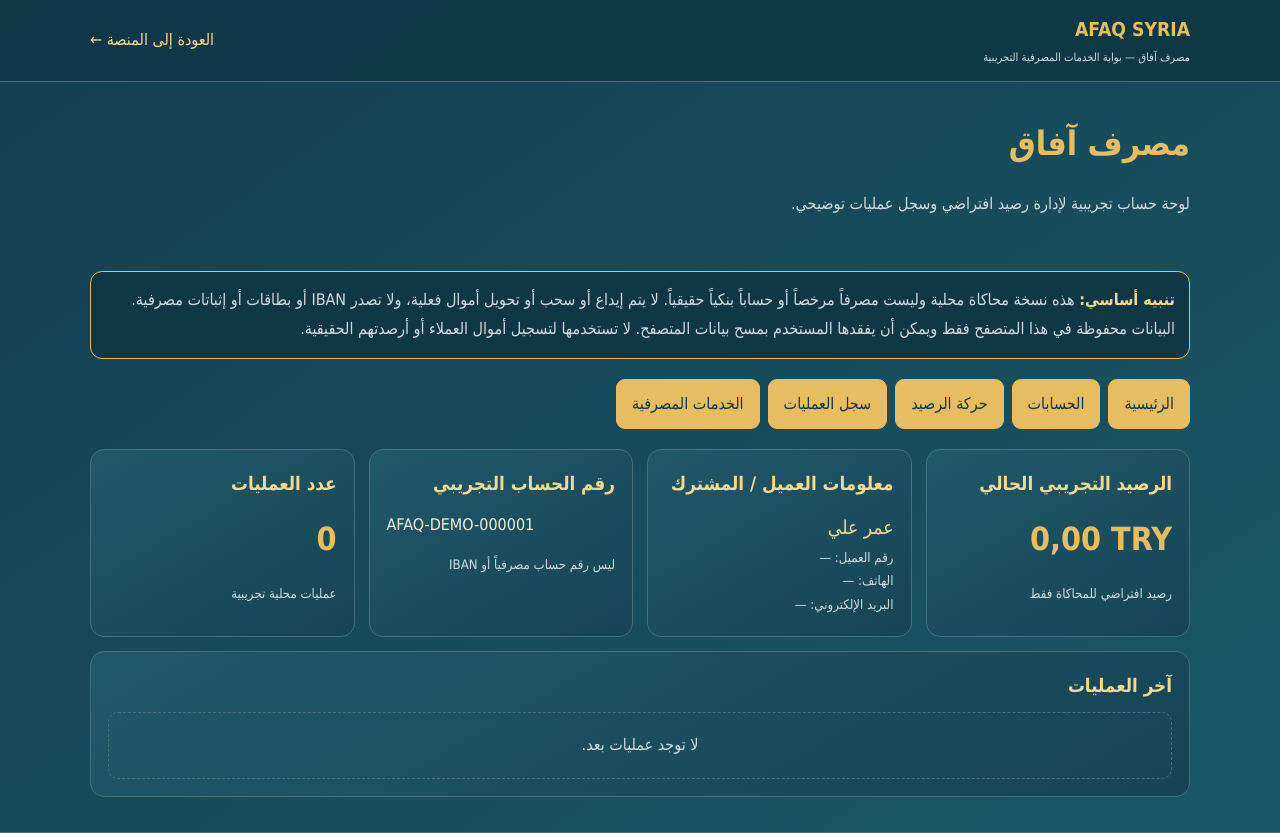
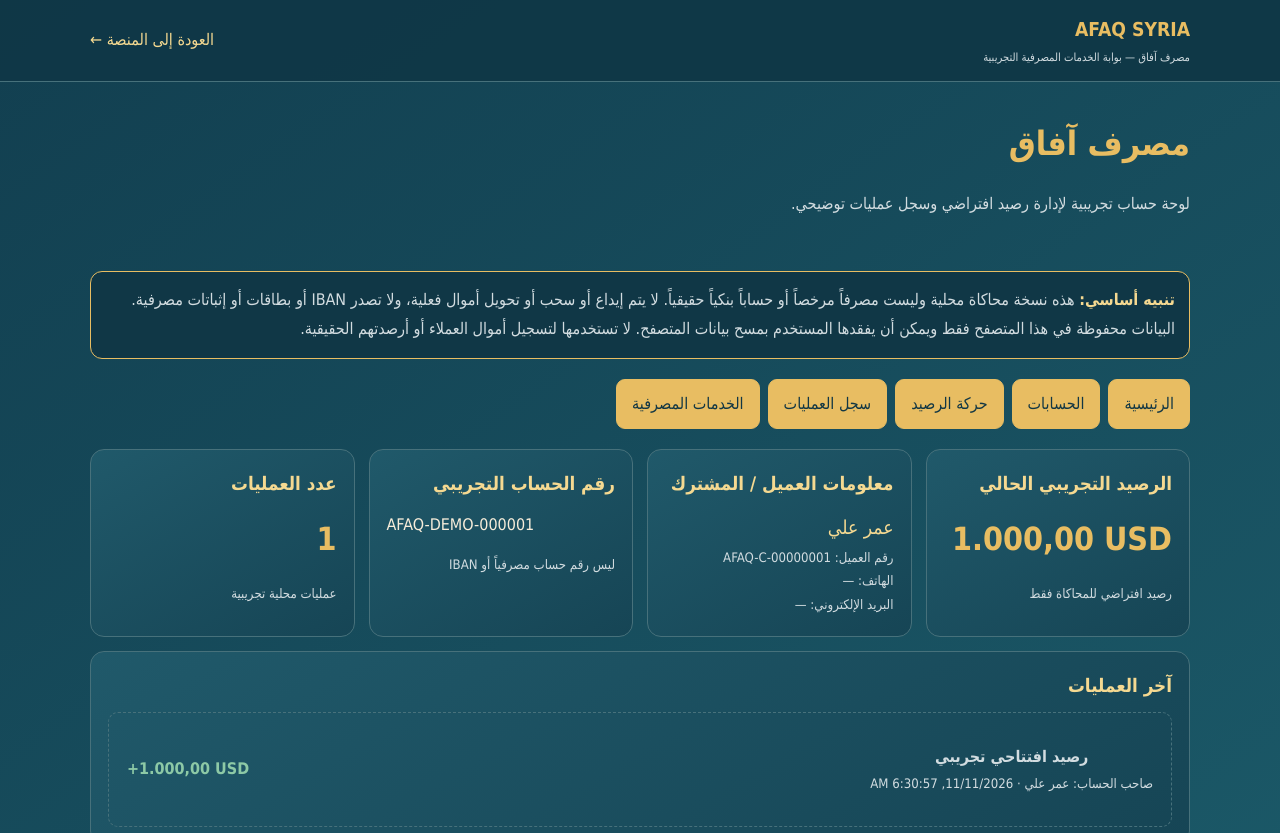
Before and after one commit to oa626114-boop/afaq-syria-platform, a plain HTML site: page bank.html in a window 1280 px wide. Shown: the top 833 px of the page. Drawn offline with Linux system fonts and the light colour scheme.

Commit message:
Initialize AFAQ Bank demo profile for Omar Ali with 1000 USD test balance

```diff
--- a/bank.html
+++ b/bank.html
@@ -25,10 +25,15 @@
 </main><footer><div class="wrap">AFAQ SYRIA · مصرف آفاق · نموذج تجريبي محلي غير مصرفي</div></footer>
 <script>
 const STORE='afaqBankDemoLedgerV1';
-const initial=()=>({holder:'عمر علي',customerId:'',phone:'',email:'',currency:'TRY',balance:0,account:'AFAQ-DEMO-000001',transactions:[]});
+const initial=()=>({holder:'عمر علي',customerId:'AFAQ-C-00000001',phone:'',email:'',currency:'USD',balance:1000,account:'AFAQ-DEMO-000001',transactions:[{type:'credit',amount:1000,holder:'عمر علي',note:'رصيد افتتاحي تجريبي',date:new Date().toISOString()}]});
 function read(){try{const v=JSON.parse(localStorage.getItem(STORE));return v&&Array.isArray(v.transactions)?v:initial()}catch(e){return initial()}}
 let state=read();
-if(!state.holder||!state.holder.trim()){state.holder='عمر علي';localStorage.setItem(STORE,JSON.stringify(state))}
+const SETUP_KEY='afaqBankDemoSetupV2';
+if(localStorage.getItem(SETUP_KEY)!=='done'){
+ state={...state,holder:'عمر علي',customerId:state.customerId||'AFAQ-C-00000001',currency:'USD',balance:1000,transactions:[{type:'credit',amount:1000,holder:'عمر علي',note:'رصيد افتتاحي تجريبي',date:new Date().toISOString()}]};
+ localStorage.setItem(STORE,JSON.stringify(state));
+ localStorage.setItem(SETUP_KEY,'done');
+}
 function save(){localStorage.setItem(STORE,JSON.stringify(state));render()}
 function money(n){return new Intl.NumberFormat('tr-TR',{minimumFractionDigits:2,maximumFractionDigits:2}).format(n)+' '+state.currency}
 function render(){document.getElementById('mainBalance').textContent=money(state.balance);document.getElementById('accountNumber').textContent=state.account;document.getElementById('transactionCount').textContent=state.transactions.length;document.getElementById('accountHolder').value=state.holder;document.getElementById('customerPhone').value=state.phone||'';document.getElementById('customerEmail').value=state.email||'';document.getElementById('overviewHolder').textContent=state.holder||'لم يتم إدخال الاسم بعد';document.getElementById('overviewCustomerId').textContent='رقم العميل: '+(state.customerId||'—');document.getElementById('overviewPhone').textContent='الهاتف: '+(state.phone||'—');document.getElementById('overviewEmail').textContent='البريد الإلكتروني: '+(state.email||'—');document.getElementById('currency').value=state.currency;
```
